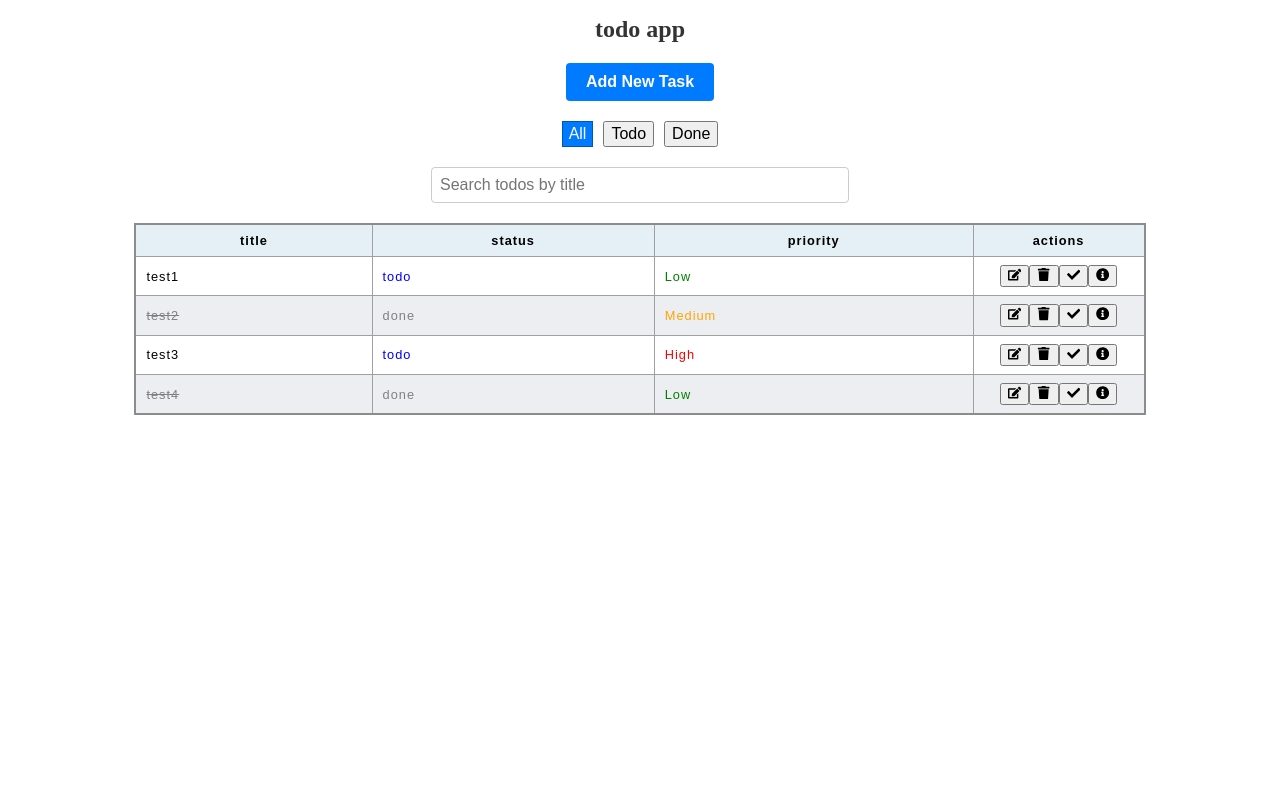
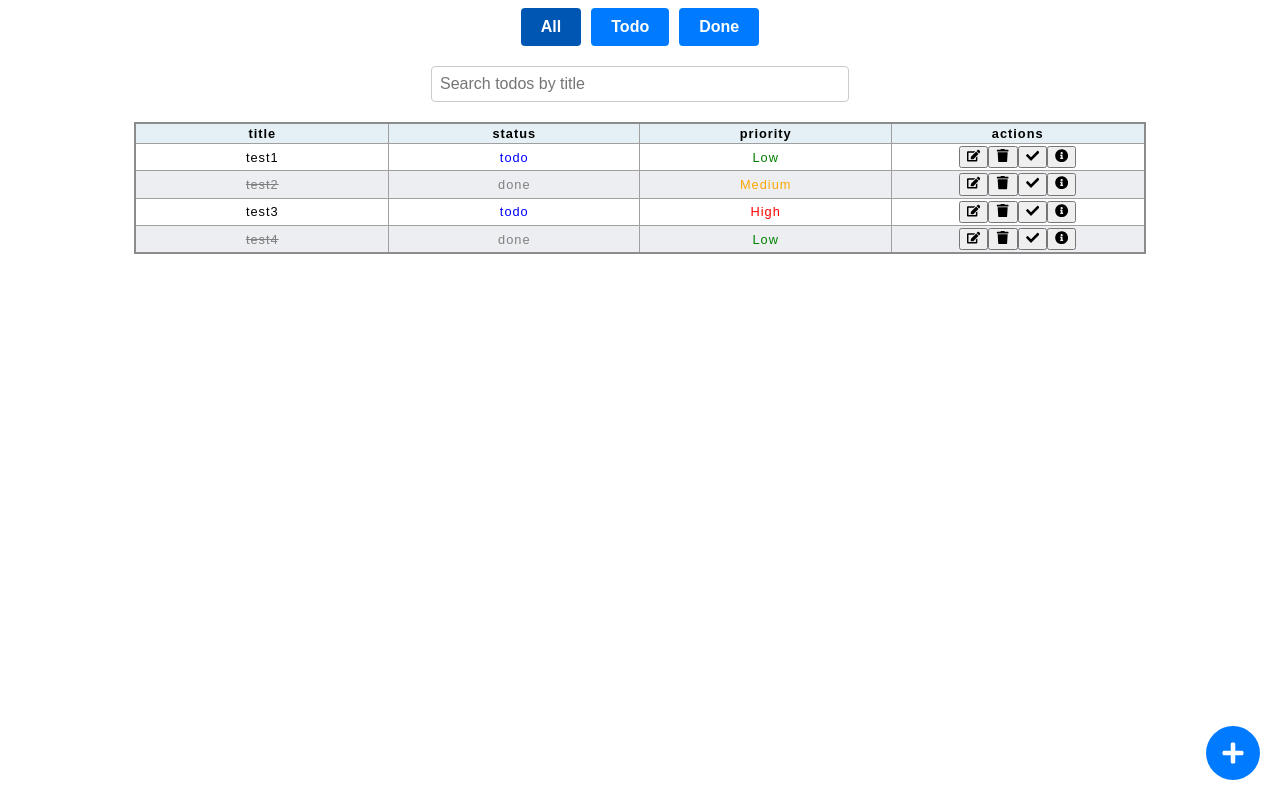
Before and after one commit to ishisora/react-practice, a React (Vite) app: page / in a window 1280 px wide. Built offline with nearby package versions, Linux system fonts and the light colour scheme.

Commit message:
UIの改善

```diff
--- a/src/App.css
+++ b/src/App.css
@@ -1,10 +1,3 @@
-h1 {
-    text-align: center;
-    color: #333;
-    font-size: 24px;
-    margin-bottom: 20px;
-}
-
 .todo-form {
     display: flex;
     justify-content: center;
@@ -24,17 +17,21 @@ h1 {
 }
 
 .add-task-button {
-    display: block;
-    margin: 20px auto;
-    padding: 10px 20px;
-    font-size: 1rem;
+    position: fixed;
+    bottom: 20px;
+    right: 20px;
+    padding: 15px;
+    font-size: 1.5rem;
     font-weight: bold;
     color: #fff;
     background-color: #007bff;
     border: none;
-    border-radius: 4px;
+    border-radius: 50%;
     cursor: pointer;
     transition: background-color 0.3s, transform 0.3s;
+    display: flex;
+    justify-content: center;
+    align-items: center;
 }
 
 .add-task-button:hover {
--- a/src/App.jsx
+++ b/src/App.jsx
@@ -1,4 +1,5 @@
 import { useState } from "react";
+import { FaPlus } from 'react-icons/fa';
 import "./App.css";
 import TodoList from './components/TodoList';
 import AddTodoModal from './components/AddTodoModal';
@@ -98,13 +99,13 @@ function App() {
 
   return (
     <>
-      <h1>todo app</h1>
-
-      <button className="add-task-button" onClick={() => setIsAddModalOpen(true)}>Add New Task</button>
-
       <TodoFilters filter={filter} setFilter={setFilter} />
 
       <SearchBar searchTerm={searchTerm} setSearchTerm={setSearchTerm} />
+
+      <button className="add-task-button" onClick={() => setIsAddModalOpen(true)}>
+        <FaPlus />
+      </button>
 
       <TodoList
         todos={filteredTodos}
--- a/src/components/TodoFilters.css
+++ b/src/components/TodoFilters.css
@@ -1,3 +1,5 @@
+/* TodoFilters.css */
+
 .filters {
   display: flex;
   justify-content: center;
@@ -5,9 +7,15 @@
 }
 
 .filters button {
-  padding: 2px 6px;
+  padding: 10px 20px;
   font-size: 1rem;
+  font-weight: bold;
+  color: #fff;
+  background-color: #007bff;
+  border: none;
+  border-radius: 4px;
   cursor: pointer;
+  transition: background-color 0.3s, transform 0.3s;
   margin-right: 10px;
 }
 
@@ -16,7 +24,15 @@
 }
 
 .filters button.active {
-  background-color: #007bff;
-  color: #fff;
-  border: 1px solid #0056b3;
+  background-color: #0056b3;
 }
+
+.filters button:hover {
+  background-color: #0056b3;
+  transform: scale(1.05);
+}
+
+.filters button:active {
+  background-color: #004494;
+  transform: scale(1);
+}
--- a/src/components/TodoList.css
+++ b/src/components/TodoList.css
@@ -1,6 +1,6 @@
 table {
   border-collapse: collapse;
-  border: 2px solid rgb(140 140 140);
+  border: 2px solid rgb(140, 140, 140);
   font-family: sans-serif;
   font-size: 0.8rem;
   letter-spacing: 1px;
@@ -16,24 +16,17 @@ caption {
 
 thead,
 tfoot {
-  background-color: rgb(228 240 245);
+  background-color: rgb(228, 240, 245);
 }
 
 th,
 td {
-  border: 1px solid rgb(160 160 160);
-  padding: 8px 10px;
-}
-
-td:last-of-type {
+  border: 1px solid rgb(160, 160, 160);
+  padding: 2px 4px;
+  width: 60px;
   text-align: center;
 }
 
 tbody>tr:nth-of-type(even) {
-  background-color: rgb(237 238 242);
+  background-color: rgb(237, 238, 242);
 }
-
-th:last-of-type,
-td:last-of-type {
-  width: 150px;
-}
```
